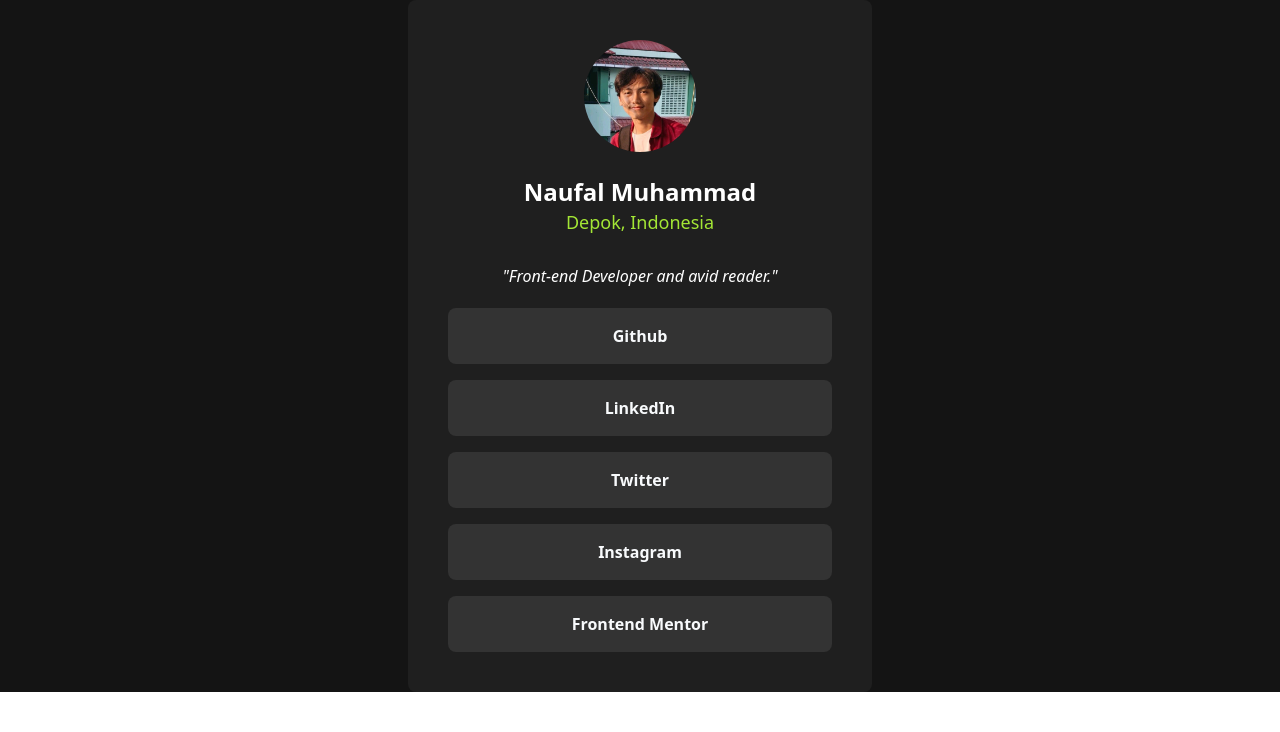
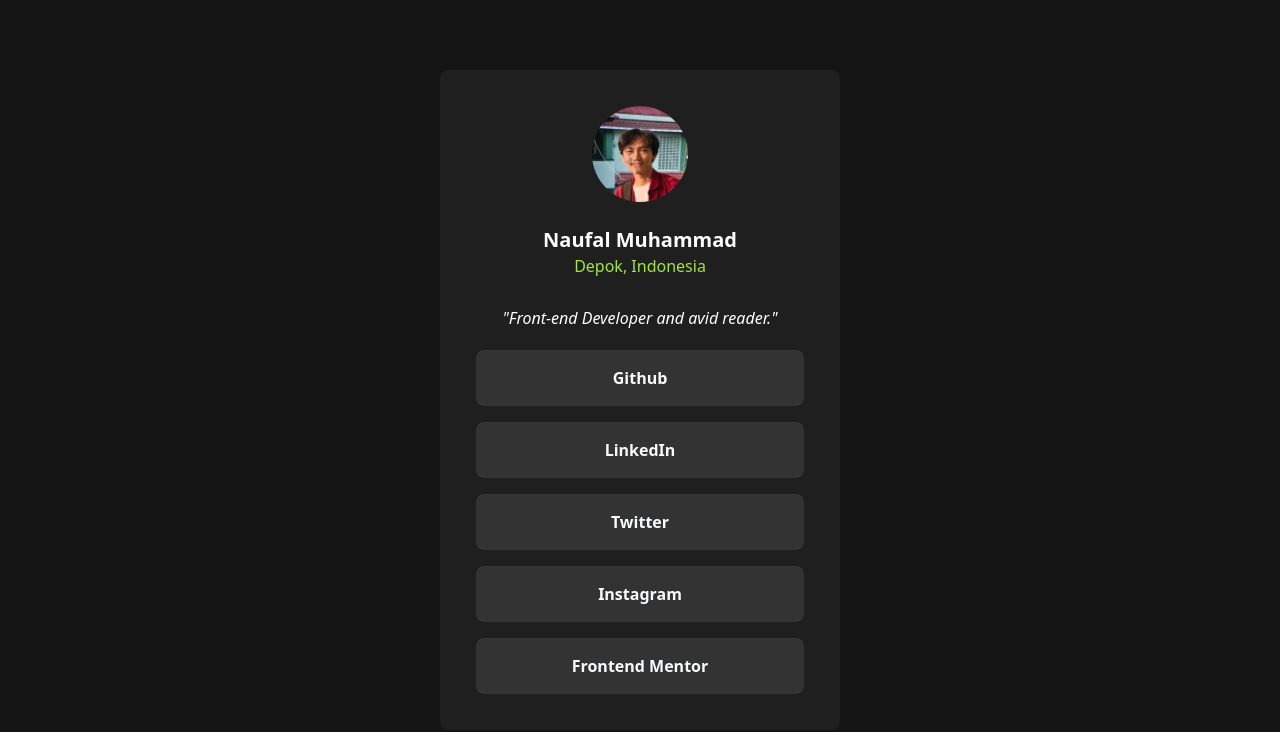
Before and after one commit to NaufalMuh11/midterm_WebBeginner, a React (Vite) app: page / in a window 1280 px wide. Shown: the top 732 px of the page. Built offline with nearby package versions, Linux system fonts and the light colour scheme.

Commit message:
rapihin height

```diff
--- a/src/App.jsx
+++ b/src/App.jsx
@@ -3,17 +3,17 @@ import profile from './assets/foto_muh.jpeg';
 
 function App() {
   return (
-    <body className="mw-full grid bg-[#141414] place-items-center">
-      <div className="bg-[#1f1f1f] size-auto p-10 flex-col rounded-lg">
-        <div className="text-center">
-          <div className="flex justify-center">
-          <img src={profile} alt="foto-profile" className="rounded-full size-28"/>
+    <body className="min-h-screen bg-[#141414] flex justify-center items-center">
+    <div className="bg-[#1f1f1f] w-[80%] h-[60%] sm:w-full max-w-[400px] p-9 flex flex-col rounded-lg">
+      <div className="text-center">
+        <div className="flex justify-center">
+          <img src={profile} alt="foto-profile" className="rounded-full size-24"/>
           </div>
-          <h1 className="text-white font-bold text-2xl pt-6"> Naufal Muhammad</h1>
-          <h1 className="text-lime-400 font-medium text-lg">
+          <h1 className="text-white font-bold text-xl pt-6"> Naufal Muhammad</h1>
+          <h1 className="text-lime-400 font-medium text-l">
             Depok, Indonesia
           </h1>
-          <div className="text-normal italic text-white pt-7 py-5">
+          <div className="text- italic text-white pt-7 py-5">
             "Front-end Developer and avid reader."
           </div>
           <div className="grid gap-4">
--- a/src/components/MyLink.jsx
+++ b/src/components/MyLink.jsx
@@ -2,7 +2,7 @@ import React from "react";
 
 function MyLink ({ href, children }) {
   return (
-    <a href={href} target="_blank" className="bg-[#333] hover:bg-slate-50 text-slate-50 hover:text-[#333] text-base font-semibold py-4 rounded-lg hover:scale-105 active:scale-90 duration-300 w-96">
+    <a href={href} target="_blank" className="bg-[#333] hover:bg-slate-50 text-slate-50 hover:text-[#333] text-base font-semibold py-4 rounded-lg hover:scale-105 active:scale-90 duration-300 w-94">
       {children}
     </a>
   );
```
